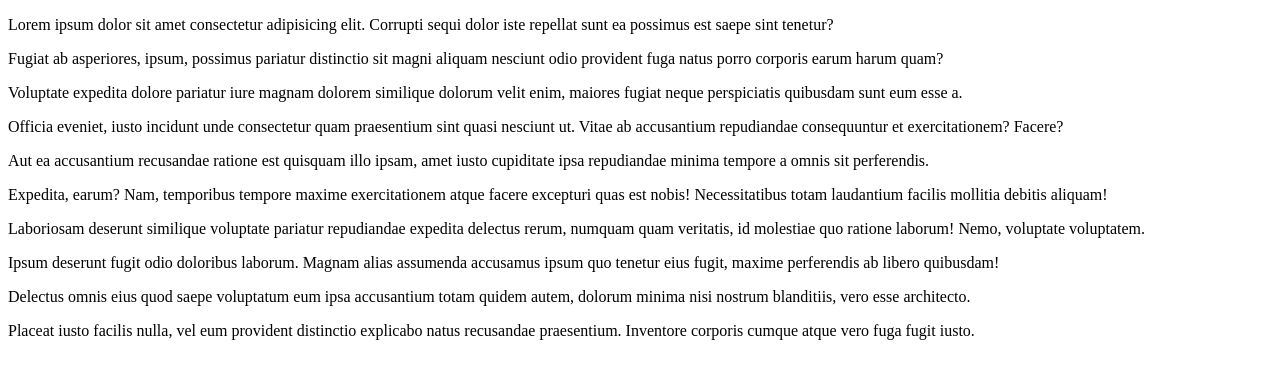
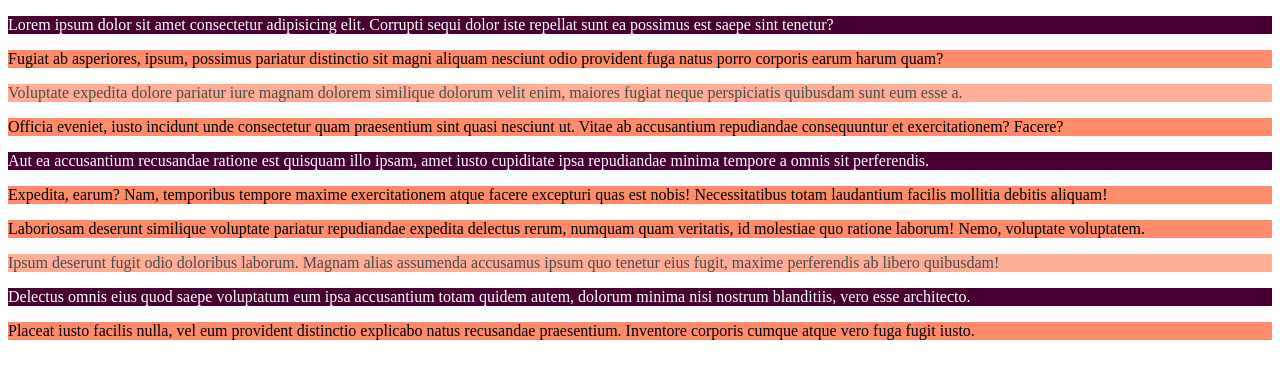
Before and after one commit to DawidGaleziewski/16093, a plain HTML site: page index.html in a window 1280 px wide. Drawn offline with Linux system fonts and the light colour scheme.

Commit message:
added colors and opacity to selected paragraphs

```diff
--- a/index.html
+++ b/index.html
@@ -9,15 +9,15 @@
 </head>
 <body>
     <article class="article">
-        <p class="article__paragraph">Lorem ipsum dolor sit amet consectetur adipisicing elit. Corrupti sequi dolor iste repellat sunt ea possimus est saepe sint tenetur?</p>
+        <p class="article__paragraph article__paragraph--secondary-color">Lorem ipsum dolor sit amet consectetur adipisicing elit. Corrupti sequi dolor iste repellat sunt ea possimus est saepe sint tenetur?</p>
         <p class="article__paragraph">Fugiat ab asperiores, ipsum, possimus pariatur distinctio sit magni aliquam nesciunt odio provident fuga natus porro corporis earum harum quam?</p>
-        <p class="article__paragraph">Voluptate expedita dolore pariatur iure magnam dolorem similique dolorum velit enim, maiores fugiat neque perspiciatis quibusdam sunt eum esse a.</p>
+        <p class="article__paragraph article__paragraph--opacity">Voluptate expedita dolore pariatur iure magnam dolorem similique dolorum velit enim, maiores fugiat neque perspiciatis quibusdam sunt eum esse a.</p>
         <p class="article__paragraph">Officia eveniet, iusto incidunt unde consectetur quam praesentium sint quasi nesciunt ut. Vitae ab accusantium repudiandae consequuntur et exercitationem? Facere?</p>
-        <p class="article__paragraph">Aut ea accusantium recusandae ratione est quisquam illo ipsam, amet iusto cupiditate ipsa repudiandae minima tempore a omnis sit perferendis.</p>
+        <p class="article__paragraph article__paragraph--secondary-color">Aut ea accusantium recusandae ratione est quisquam illo ipsam, amet iusto cupiditate ipsa repudiandae minima tempore a omnis sit perferendis.</p>
         <p class="article__paragraph">Expedita, earum? Nam, temporibus tempore maxime exercitationem atque facere excepturi quas est nobis! Necessitatibus totam laudantium facilis mollitia debitis aliquam!</p>
         <p class="article__paragraph">Laboriosam deserunt similique voluptate pariatur repudiandae expedita delectus rerum, numquam quam veritatis, id molestiae quo ratione laborum! Nemo, voluptate voluptatem.</p>
-        <p class="article__paragraph">Ipsum deserunt fugit odio doloribus laborum. Magnam alias assumenda accusamus ipsum quo tenetur eius fugit, maxime perferendis ab libero quibusdam!</p>
-        <p class="article__paragraph">Delectus omnis eius quod saepe voluptatum eum ipsa accusantium totam quidem autem, dolorum minima nisi nostrum blanditiis, vero esse architecto.</p>
+        <p class="article__paragraph article__paragraph--opacity">Ipsum deserunt fugit odio doloribus laborum. Magnam alias assumenda accusamus ipsum quo tenetur eius fugit, maxime perferendis ab libero quibusdam!</p>
+        <p class="article__paragraph article__paragraph--secondary-color">Delectus omnis eius quod saepe voluptatum eum ipsa accusantium totam quidem autem, dolorum minima nisi nostrum blanditiis, vero esse architecto.</p>
         <p class="article__paragraph">Placeat iusto facilis nulla, vel eum provident distinctio explicabo natus recusandae praesentium. Inventore corporis cumque atque vero fuga fugit iusto.</p>
 
     </article>
--- a/styles.css
+++ b/styles.css
@@ -0,0 +1,16 @@
+*, *:before, *:after{
+    box-sizing: border-box;
+}
+
+.article__paragraph{
+    background-color: #ff8b6a;
+}
+
+.article__paragraph--secondary-color {
+    background-color: #480032;
+    color: white;
+}
+
+.article__paragraph--opacity {
+    opacity: 0.7;
+}
```
